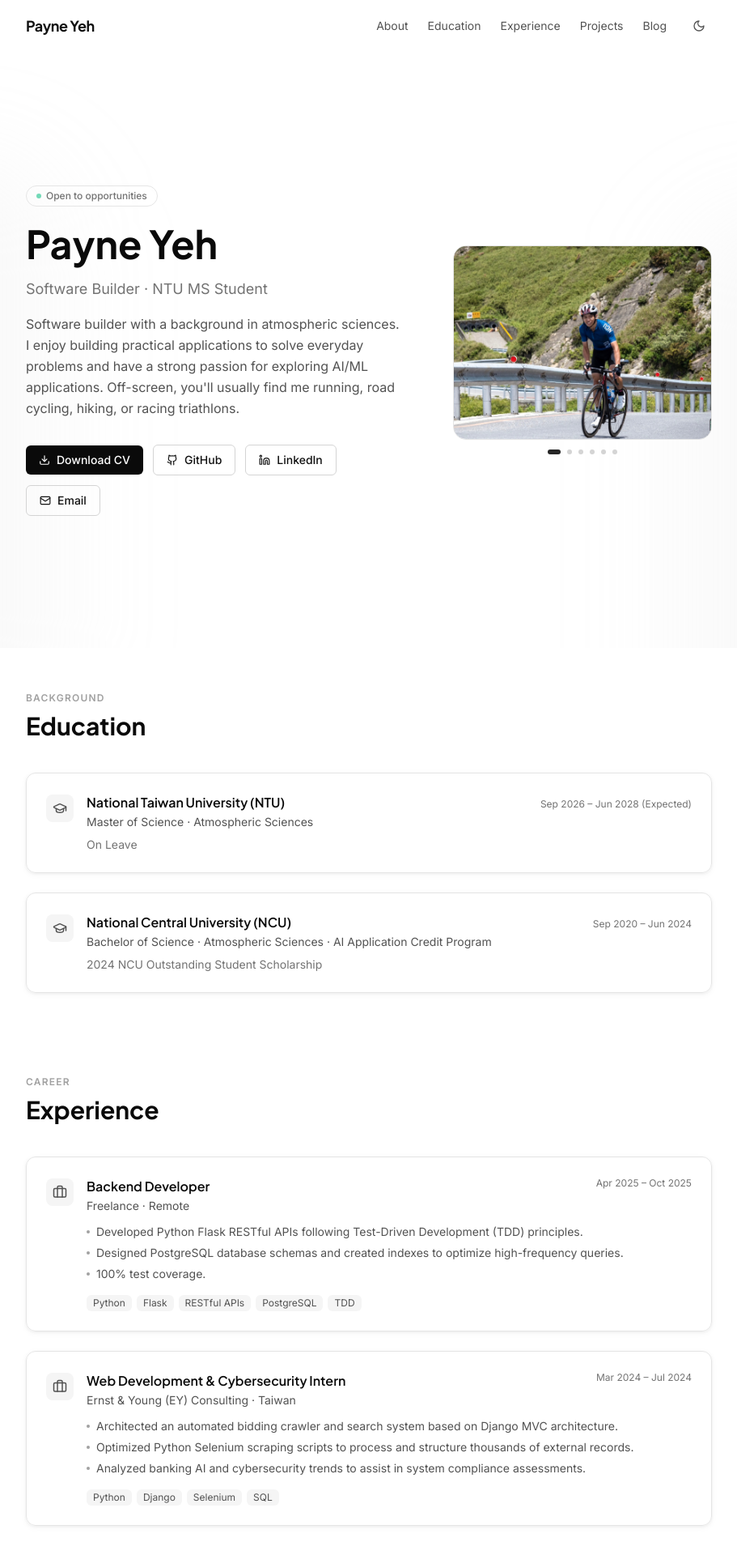
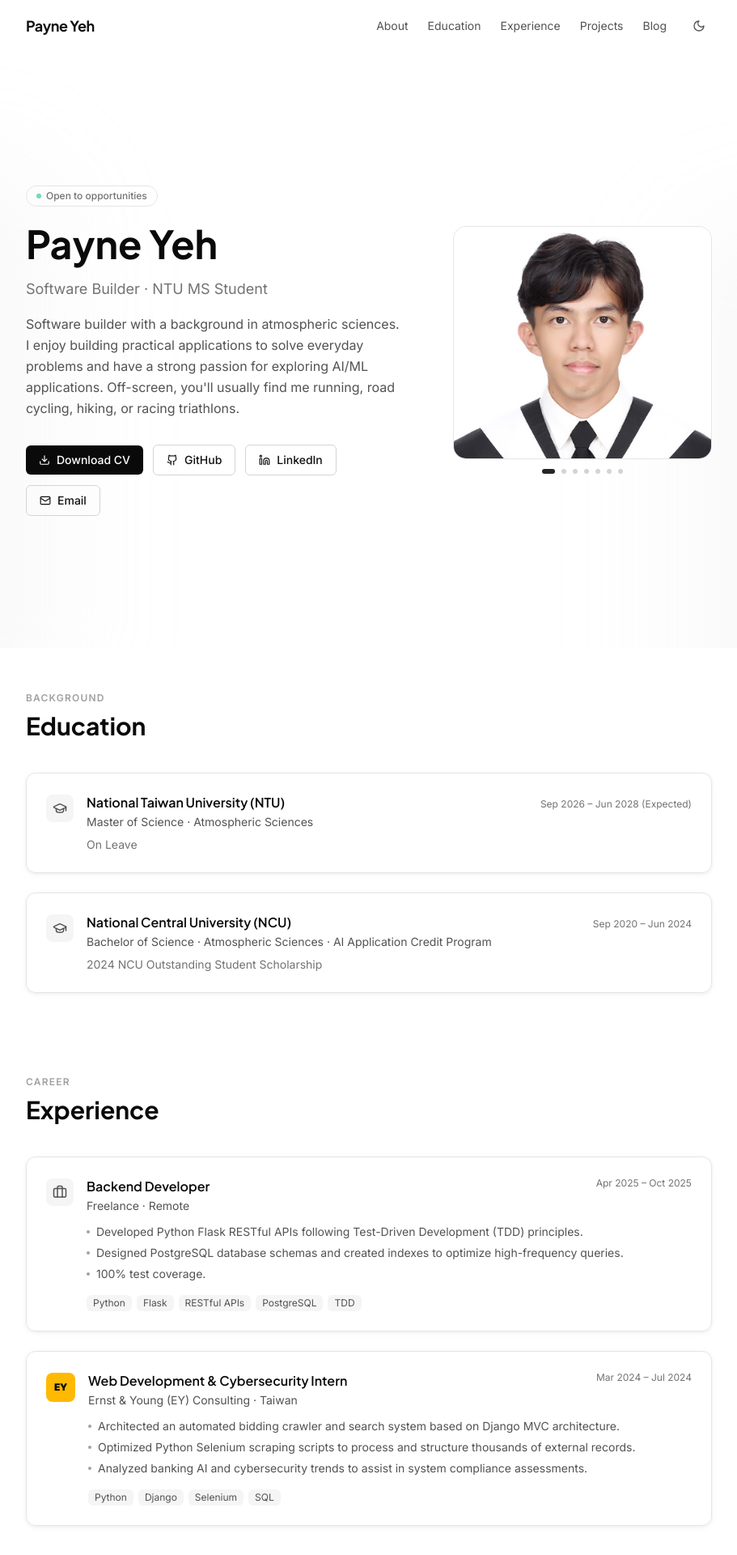
Before and after one commit to Payne721401/portfolio, a Next.js app: page / in a window 1280 px wide. Shown: the top 1920 px of the page at 81% size, without its empty margins (184-1095 px from the left). Built offline with nearby package versions, Linux system fonts and the light colour scheme.

Commit message:
feat: photo carousel, EY badge, skill icons, and portrait photo fix

```diff
--- a/components/sections/Experience.tsx
+++ b/components/sections/Experience.tsx
@@ -24,9 +24,17 @@ export function Experience() {
               transition={{ duration: 0.4, delay: i * 0.1 }}
             >
               <div className="flex items-start gap-4">
-                <div className="mt-0.5 p-2 rounded-lg bg-neutral-100 dark:bg-neutral-800 text-neutral-600 dark:text-neutral-400">
-                  <Briefcase size={18} />
-                </div>
+                {job.logo ? (
+                  <div className="mt-0.5 w-9 h-9 rounded-lg bg-amber-400 dark:bg-amber-400 flex items-center justify-center flex-shrink-0">
+                    <span className="text-xs font-black text-neutral-950 tracking-tight leading-none">
+                      {job.logo}
+                    </span>
+                  </div>
+                ) : (
+                  <div className="mt-0.5 p-2 rounded-lg bg-neutral-100 dark:bg-neutral-800 text-neutral-600 dark:text-neutral-400">
+                    <Briefcase size={18} />
+                  </div>
+                )}
                 <div className="flex-1 min-w-0">
                   <div className="flex flex-wrap items-start justify-between gap-2">
                     <div>
--- a/components/sections/Hero.tsx
+++ b/components/sections/Hero.tsx
@@ -7,7 +7,8 @@ import { Github, Linkedin, Download, Mail } from "lucide-react";
 import { motion } from "framer-motion";
 import profile from "@/data/profile.json";
 
-const photos = (profile as typeof profile & { photos?: string[] }).photos ?? [profile.avatar];
+type PhotoEntry = string | { src: string; position?: string };
+const photos = (profile as typeof profile & { photos?: PhotoEntry[] }).photos ?? [profile.avatar];
 
 export function Hero() {
   const stripRef = useRef<HTMLDivElement>(null);
@@ -104,21 +105,26 @@ export function Hero() {
               onScroll={handleScroll}
               className="flex gap-3 overflow-x-auto snap-x snap-mandatory scroll-smooth [&::-webkit-scrollbar]:hidden [scrollbar-width:none]"
             >
-              {photos.map((src, i) => (
+              {photos.map((photo, i) => {
+                const src = typeof photo === "string" ? photo : photo.src;
+                const position = typeof photo === "string" ? "center" : (photo.position ?? "center");
+                return (
                   <div
                     key={i}
-                  className="flex-shrink-0 w-72 h-52 md:w-80 md:h-60 rounded-2xl overflow-hidden snap-start border border-neutral-200 dark:border-neutral-700 bg-neutral-100 dark:bg-neutral-800"
+                    className="flex-shrink-0 w-72 h-64 md:w-80 md:h-72 rounded-2xl overflow-hidden snap-start border border-neutral-200 dark:border-neutral-700 bg-neutral-100 dark:bg-neutral-800"
                   >
                     <Image
                       src={src}
                       alt={`Photo ${i + 1}`}
                       width={320}
-                    height={240}
+                      height={288}
                       className="object-cover w-full h-full"
+                      style={{ objectPosition: position }}
                       priority={i === 0}
                     />
                   </div>
-              ))}
+                );
+              })}
             </div>
 
             {/* Dot indicators — only shown when there are multiple photos */}
--- a/components/sections/Skills.tsx
+++ b/components/sections/Skills.tsx
@@ -1,8 +1,38 @@
 "use client";
 
 import { motion } from "framer-motion";
+import {
+  SiPython, SiJavascript, SiDart, SiPostgresql,
+  SiCplusplus,
+  SiFlask, SiDjango, SiSelenium,
+  SiGit, SiGithubactions, SiDocker, SiLinux,
+  SiFirebase, SiCloudflare,
+  SiPytorch, SiTensorflow, SiScikitlearn,
+} from "react-icons/si";
+import { Database } from "lucide-react";
 import { SectionHeading } from "@/components/SectionHeading";
 import skills from "@/data/skills.json";
+
+const SKILL_ICONS: Record<string, React.ReactNode> = {
+  Python:          <SiPython />,
+  "C/C++":         <SiCplusplus />,
+  SQL:             <Database size={14} />,
+  JavaScript:      <SiJavascript />,
+  Dart:            <SiDart />,
+  PostgreSQL:      <SiPostgresql />,
+  Flask:           <SiFlask />,
+  Django:          <SiDjango />,
+  Selenium:        <SiSelenium />,
+  Git:             <SiGit />,
+  "GitHub Actions":<SiGithubactions />,
+  Docker:          <SiDocker />,
+  Linux:           <SiLinux />,
+  Firebase:        <SiFirebase />,
+  "Cloudflare R2": <SiCloudflare />,
+  PyTorch:         <SiPytorch />,
+  TensorFlow:      <SiTensorflow />,
+  "Scikit-learn":  <SiScikitlearn />,
+};
 
 export function Skills() {
   if (!skills.length) return null;
@@ -27,8 +57,13 @@ export function Skills() {
                 {group.items.map((item) => (
                   <span
                     key={item}
-                    className="text-sm px-3 py-1 border border-neutral-200 dark:border-neutral-700 text-neutral-700 dark:text-neutral-300 rounded-md hover:border-neutral-950 dark:hover:border-neutral-50 hover:text-neutral-950 dark:hover:text-neutral-50 transition-colors"
+                    className="inline-flex items-center gap-1.5 text-sm px-3 py-1.5 border border-neutral-200 dark:border-neutral-700 text-neutral-700 dark:text-neutral-300 rounded-md hover:border-neutral-950 dark:hover:border-neutral-50 hover:text-neutral-950 dark:hover:text-neutral-50 transition-colors"
                   >
+                    {SKILL_ICONS[item] && (
+                      <span className="text-base leading-none opacity-80">
+                        {SKILL_ICONS[item]}
+                      </span>
+                    )}
                     {item}
                   </span>
                 ))}
--- a/data/experience.json
+++ b/data/experience.json
@@ -1,6 +1,7 @@
 [
   {
     "company": "Freelance",
+    "logo": "",
     "role": "Backend Developer",
     "period": "Apr 2025 – Oct 2025",
     "location": "Remote",
@@ -14,6 +15,7 @@
   },
   {
     "company": "Ernst & Young (EY) Consulting",
+    "logo": "EY",
     "role": "Web Development & Cybersecurity Intern",
     "period": "Mar 2024 – Jul 2024",
     "location": "Taiwan",
--- a/data/profile.json
+++ b/data/profile.json
@@ -7,6 +7,7 @@
   "status": "Open to opportunities",
   "avatar": "/images/avatar.jpg",
   "photos": [
+    { "src": "/images/avatar.jpg", "position": "top center" },
     "/images/cycling.jpg",
     "/images/contest1.jpg",
     "/images/hiking1.jpg",
```
Also changed, not shown: package.json (+10 -9 lines), 1 other file (tests, documents, lock files or other folders). Lines whose indentation alone changed are shown as unchanged.
